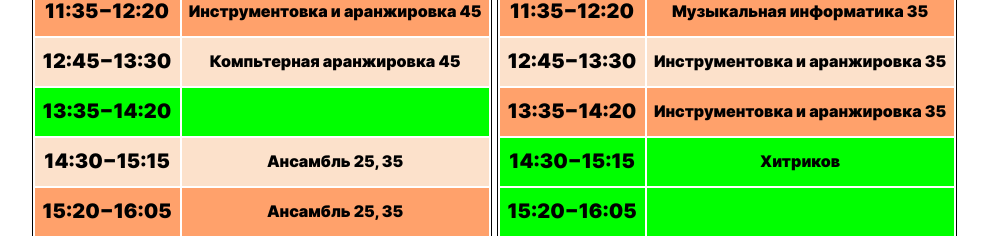
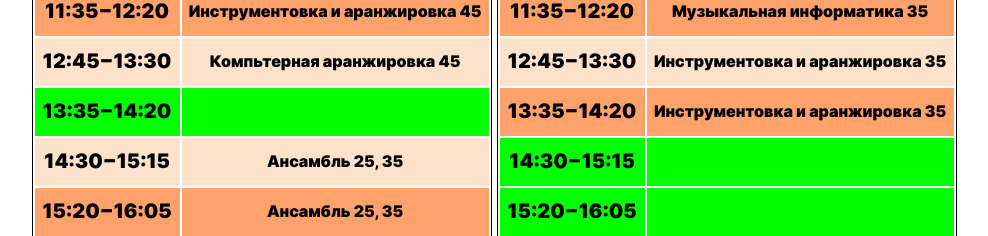
Before and after one commit to bxnchxfxtxms/tkk_schedule, a plain HTML site: page index.html in a window 1280 px wide. Shown: the part 920-1156 px from the top of the page, without its empty margins (146-1134 px from the left). Drawn offline with Linux system fonts and the light colour scheme; files whose address does not match are found by name.

Commit message:
free time

```diff
--- a/index.html
+++ b/index.html
@@ -187,7 +187,7 @@
             </tr>
             <tr class="row row_type_odd row_type_free">
                 <td class="time">14:30&minus;15:15</td>
-                <td class="subject">Хитриков</td>
+                <td class="subject"></td>
             </tr>
             <tr class="row row_type_even row_type_free">
                 <td class="time">15:20&minus;16:05</td>
```
